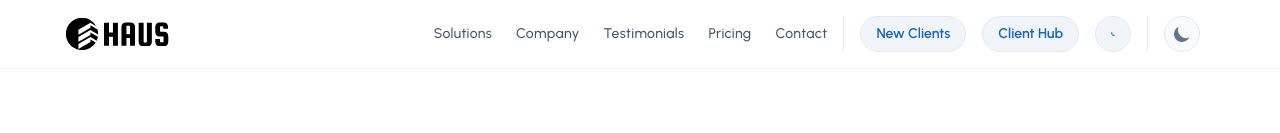
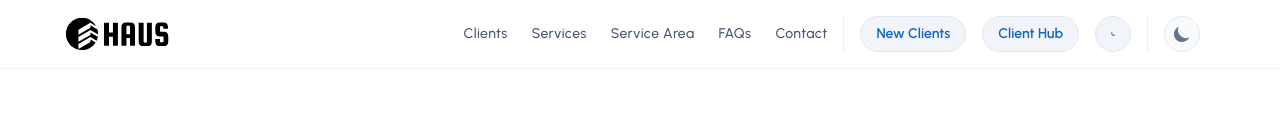
Before and after one commit to ben-v/haus, a React (Vite) app: page / in a window 1280 px wide. Shown: the top 133 px of the page. Built offline with nearby package versions, Linux system fonts and the light colour scheme.

Commit message:
Use a common def for nav/section links for header/footer nav.

```diff
--- a/src/components/layouts/Footer.tsx
+++ b/src/components/layouts/Footer.tsx
@@ -3,18 +3,7 @@ import { HashLink } from 'react-router-hash-link';
 
 import DynamicImageManager from '../../managers/DynamicImageManager';
 
-interface SectionLink {
-  label: string;
-  url: string;
-  target?: "_blank" | "_parent" | "_self" | "_top";
-}
-
-interface SectionLinkGroup {
-  title: string;
-  links: SectionLink[];
-}
-
-const sectionLinkGroups: SectionLinkGroup[] = [
+const sectionLinkGroups: NavLinkGroup[] = [
   {
     title: 'Company',
     links: [
--- a/src/components/layouts/Header.tsx
+++ b/src/components/layouts/Header.tsx
@@ -9,24 +9,20 @@ import { ThemeContext, THEMES } from "../../contexts/ThemeContext";
 import Sun from '../../assets/images/Sun';
 import Moon from '../../assets/images/Moon';
 
-interface NavLink {
-  path: string;
-  label: string;
-}
-
 const fullConfig = resolveConfig(tailwindConfig)
 
 const Header = () => {
   const { theme, toggleTheme } = useContext(ThemeContext);
 
-  const navLinks: NavLink[] = [
-    { path: '/#solutions', label: 'Solutions' },
-    { path: '/#company', label: 'Company' },
-    // { path: '/#features', label: 'Features' },
-    { path: '/#testimonials', label: 'Testimonials' },
-    { path: '/#pricing', label: 'Pricing' },
-    { path: '/contact/#', label: 'Contact' },
-  ];
+  const navLinkGroup: NavLinkGroup = {
+    links: [
+      { url: '/#clients', label: 'Clients' },
+      { url: '/#services', label: 'Services' },
+      { url: '/#service-area', label: 'Service Area' },
+      { url: '/#faqs', label: 'FAQs' },
+      { url: '/contact/#', label: 'Contact' },
+    ]
+  }
 
   const [isNavbarActive, setIsNavbarActive] = useState(false);
 
@@ -58,9 +54,9 @@ const Header = () => {
             <div id="navlinks" className="invisible absolute top-full left-0 z-20 w-full origin-top-right translate-y-1 scale-90 flex-col flex-wrap justify-end gap-6 rounded-3xl border border-gray-100 bg-white p-8 opacity-0 shadow-2xl shadow-gray-600/10 transition-all duration-300 dark:border-gray-700 dark:bg-gray-800 dark:shadow-none lg:visible lg:relative lg:flex lg:w-auto lg:translate-y-0 lg:scale-100 lg:flex-row lg:items-center lg:gap-0 lg:border-none lg:bg-transparent lg:p-0 lg:opacity-100 lg:shadow-none dark:lg:bg-transparent">
               <div className="text-gray-600 dark:text-gray-300 lg:pr-1">
                 <ul className="space-y-6 text-base font-medium tracking-wide lg:flex lg:space-y-0 lg:text-sm">
-                  {navLinks.map((link, index) => (
+                  {navLinkGroup.links.map((link, index) => (
                     <li key={index}>
-                      <NavHashLink to={link.path} smooth onClick={closeNavbar} className="nav-link block transition hover:text-primary dark:hover:text-primaryLight lg:px-3">
+                      <NavHashLink to={link.url} smooth onClick={closeNavbar} className="nav-link block transition hover:text-primary dark:hover:text-primaryLight lg:px-3">
                         <span>{link.label}</span>
                       </NavHashLink>
                     </li>
```
